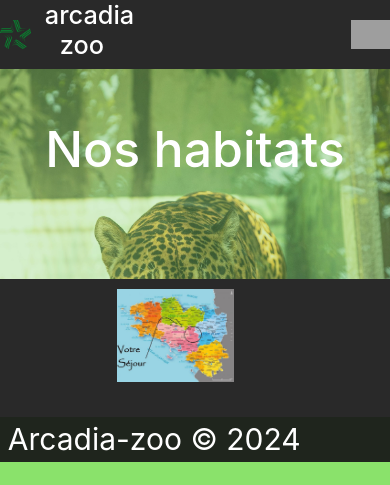
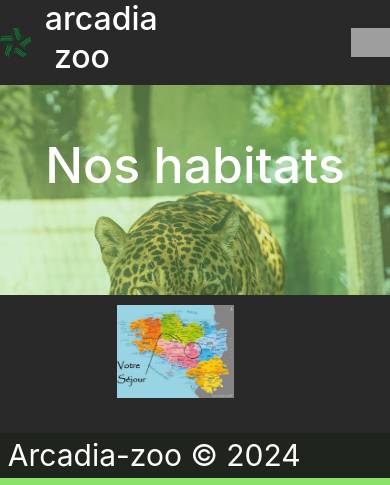
Before and after one commit to boutoutben/Arcadia-zoo, a Symfony app: template templates/Allhabitats/index.html.twig in a window 390 px wide. Shown: the top 485 px of the page. Run offline with Twig, Linux system fonts and the light colour scheme; the template is opened without the code that fills it, so the values that code supplies are empty; some libraries are stand-ins or nearby versions; grey boxes are pictures that could not be loaded.

Commit message:
make it better

```diff
--- a/public/styles/app.css
+++ b/public/styles/app.css
@@ -17,19 +17,20 @@
     }
     .zoo_name{
         width: 19%;
-        font-size: 3vh;
+        font-size: 2em;
         margin-right: 56%;
         text-align: center;
     }
    .btn-menu{
     width: 10vw;
     margin-right: 0%;
+    background-color: white;
     }
     .link{
         position: absolute;
         display: none;
         flex-direction: column;
-        margin-left: -28%;
+        margin-left: -30%;
     }
     .link-navbar{
         width: 40vw;
@@ -349,7 +350,7 @@
     .allHabitats{
         color: white;
         display: grid;
-        grid-template-columns: repeat(2,29%);
+        grid-template-columns: repeat(2,45%);
         grid-template-rows: auto;
         grid-gap: 100px 7.5%;
         margin: 50px 10%;
@@ -430,7 +431,7 @@
     margin-left: 12%;
     margin-bottom: 1%;
     width:18vw;
-    height:15vh;
+    height:12vw;
 }
 
 
```
